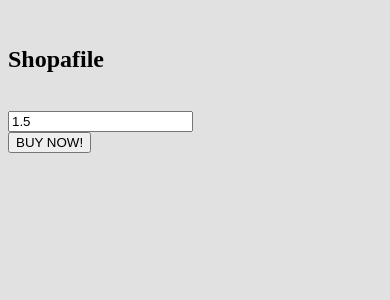
After one commit to DrorMaor/shopafile, a PHP site: page /PayPal/BuyNow.php in a window 390 px wide. The commit adds this page. Shown: the top 300 px of the page. Run offline with PHP 8.4, Linux system fonts and the light colour scheme.

Commit message:
take a break

```diff
--- /dev/null
+++ b/PayPal/BuyNow.php
@@ -0,0 +1,35 @@
+<html lang="en">
+<head>
+    <title>Shopafile</title>
+</head>
+<body style="background:#E1E1E1">
+    <div class="container text-center">
+        <br/>
+        <h2><strong>Shopafile</strong></h2>
+        <br/>
+        <div class="row">
+            <div class="col-xs-6 col-sm-6 col-md-3 col-md-offset-4 col-lg-3">
+                <!-- PRICE ITEM -->
+                <form action="https://www.sandbox.paypal.com/cgi-bin/webscr" method="post" name="frmPayPal1">
+                    <div class="panel price panel-red">
+                        <input type="number" name="amount" value="1.5">
+                        <input type="hidden" name="business" value="binyomineadler@gmail.com">
+                        <input type="hidden" name="cmd" value="_xclick">
+                        <input type="hidden" name="item_name" value="It Solution Stuff">
+                        <input type="hidden" name="item_number" value="2">
+                        <input type="hidden" name="no_shipping" value="1">
+                        <input type="hidden" name="currency_code" value="USD">
+                        <input type="hidden" name="cancel_return" value="cancel.php">
+                        <input type="hidden" name="return" value="success.php">
+
+                        <div class="panel-footer">
+                            <button class="btn btn-lg btn-block btn-danger" href="#">BUY NOW!</button>
+                        </div>
+                    </div>
+                </form>
+                <!-- /PRICE ITEM -->
+            </div>
+        </div>
+    </div>
+</body>
+</html>
--- /dev/null
+++ b/PayPal/cancel.php
@@ -0,0 +1,3 @@
+<?php
+    echo "cancel";
+?>
--- /dev/null
+++ b/PayPal/success.php
@@ -0,0 +1,3 @@
+<?php
+    echo "success";
+?>
--- a/php/download.php
+++ b/php/download.php
@@ -1,7 +1,7 @@
 <?php
-    if (isset($_GET["id"])) {
+    if (isset($_GET["UUID"])) {
         include("DBconn.php");
-        $sql = $conn->prepare("select FileName, file from files where id = '" . $_GET["id"] . "'");
+        $sql = $conn->prepare("select FileName, file from files where UUID = '" . $_GET["UUID"] . "'");
         $sql->execute();
         $rows = array();
         foreach($sql as $row => $cols) {
```
Also changed, not shown: PayPal/PaySeller.php (renamed from php/PayPal.php, +8 -5 lines), PayPal/PayPal.html (renamed from php/PayPal.html).
